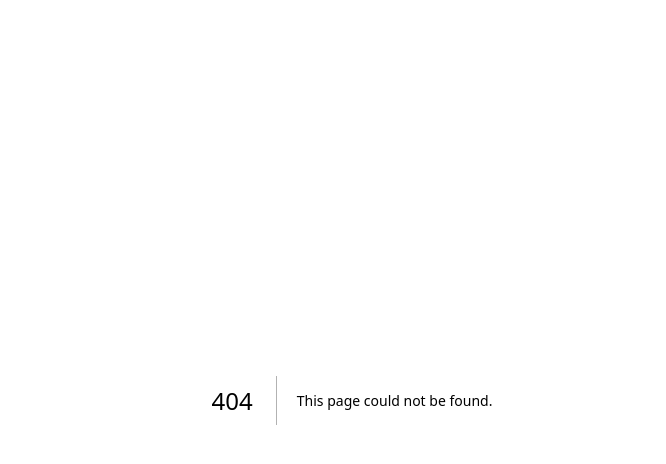
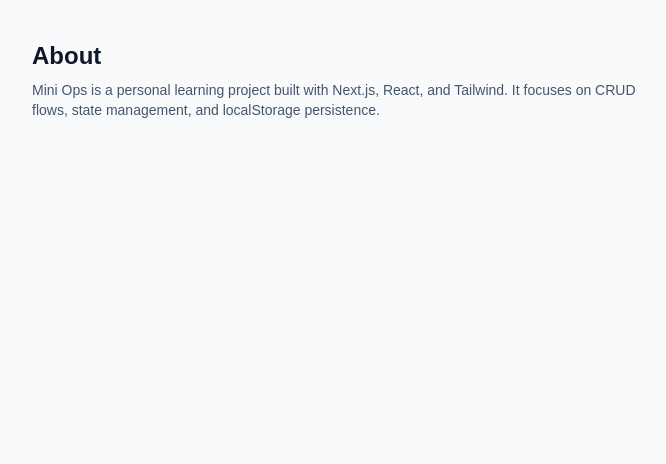
Before and after one commit to hanqiao59/mini-ops-dashboard, a Next.js app: page /about in a window 1280 px wide. Before the commit this address had no page. Shown: the top 464 px of the page, without its empty margins (288-954 px from the left). Built offline with nearby package versions, Linux system fonts and the light colour scheme.

Commit message:
update routing

```diff
--- /dev/null
+++ b/src/app/about/page.js
@@ -0,0 +1,14 @@
+export default function AboutPage() {
+  return (
+    <main className="min-h-screen bg-slate-50">
+      <div className="mx-auto max-w-2xl px-4 py-10">
+        <h1 className="text-2xl font-semibold text-slate-900">About</h1>
+        <p className="mt-2 text-sm text-slate-600">
+          Mini Ops is a personal learning project built with Next.js, React, and
+          Tailwind. It focuses on CRUD flows, state management, and localStorage
+          persistence.
+        </p>
+      </div>
+    </main>
+  );
+}
--- a/src/app/page.js
+++ b/src/app/page.js
@@ -1,5 +1,6 @@
 "use client";
 
+import Link from "next/link";
 import { useMemo, useState, useEffect } from "react";
 
 export default function Home() {
@@ -9,8 +10,11 @@ export default function Home() {
   const [editingTitle, setEditingTitle] = useState("");
 
   // Loading from localStorage on startup
+  //using lazy initial state to avoid SSR issues
   const [tasks, setTasks] = useState(() => {
+    // prevent SSR issues
     if (typeof window === "undefined") return [];
+    // try to parse tasks from localStorage， prevents coruppted data
     try {
       const stored = localStorage.getItem("mini-ops-tasks");
       return stored ? JSON.parse(stored) : [];
@@ -24,6 +28,7 @@ export default function Home() {
     localStorage.setItem("mini-ops-tasks", JSON.stringify(tasks));
   }, [tasks]);
 
+  // Filter tasks based on the current filter state
   const filteredTasks = useMemo(() => {
     if (filter === "active") return tasks.filter((t) => !t.done);
     if (filter === "done") return tasks.filter((t) => t.done);
@@ -32,12 +37,16 @@ export default function Home() {
 
   // Add a new task with the current title
   function addTask(e) {
+    //prevent the default form submission so the page doesn’t reload.
     e.preventDefault();
+
     const trimmed = title.trim();
     if (!trimmed) return;
 
+    // Create a new task object
     const newTask = {
       id:
+        // Use crypto.randomUUID() if available, otherwise fallback to timestamp
         typeof crypto !== "undefined" && crypto.randomUUID
           ? crypto.randomUUID()
           : String(Date.now()),
@@ -45,14 +54,15 @@ export default function Home() {
       done: false,
     };
 
+    // Add the new task to the list
     setTasks((prev) => [newTask, ...prev]);
-    setTitle("");
+    setTitle(""); //empty the input field
   }
 
   // Toggle the 'done' status of a task by its ID
   function toggleTask(id) {
     setTasks((prev) =>
-      prev.map((t) => (t.id === id ? { ...t, done: !t.done } : t))
+      prev.map((t) => (t.id === id ? { ...t, done: !t.done } : t)),
     );
   }
 
@@ -72,13 +82,15 @@ export default function Home() {
     const trimmed = editingTitle.trim();
     if (!trimmed) return;
 
+    // Update the task title
     setTasks((prev) =>
-      prev.map((t) => (t.id === id ? { ...t, title: trimmed } : t))
+      prev.map((t) => (t.id === id ? { ...t, title: trimmed } : t)),
     );
     setEditingId(null);
     setEditingTitle("");
   }
 
+  // Cancel editing
   function cancelEdit() {
     setEditingId(null);
     setEditingTitle("");
@@ -95,6 +107,11 @@ export default function Home() {
           <p className="mt-1 text-sm text-slate-600">
             A lightweight task tracker ( CRUD + filtering + localStorage ).
           </p>
+          <div className="mt-2">
+            <Link href="/about" className="text-sm text-slate-600 underline">
+              About
+            </Link>
+          </div>
         </header>
 
         <section className="rounded-2xl bg-white p-5 shadow-sm ring-1 ring-slate-200">
```
